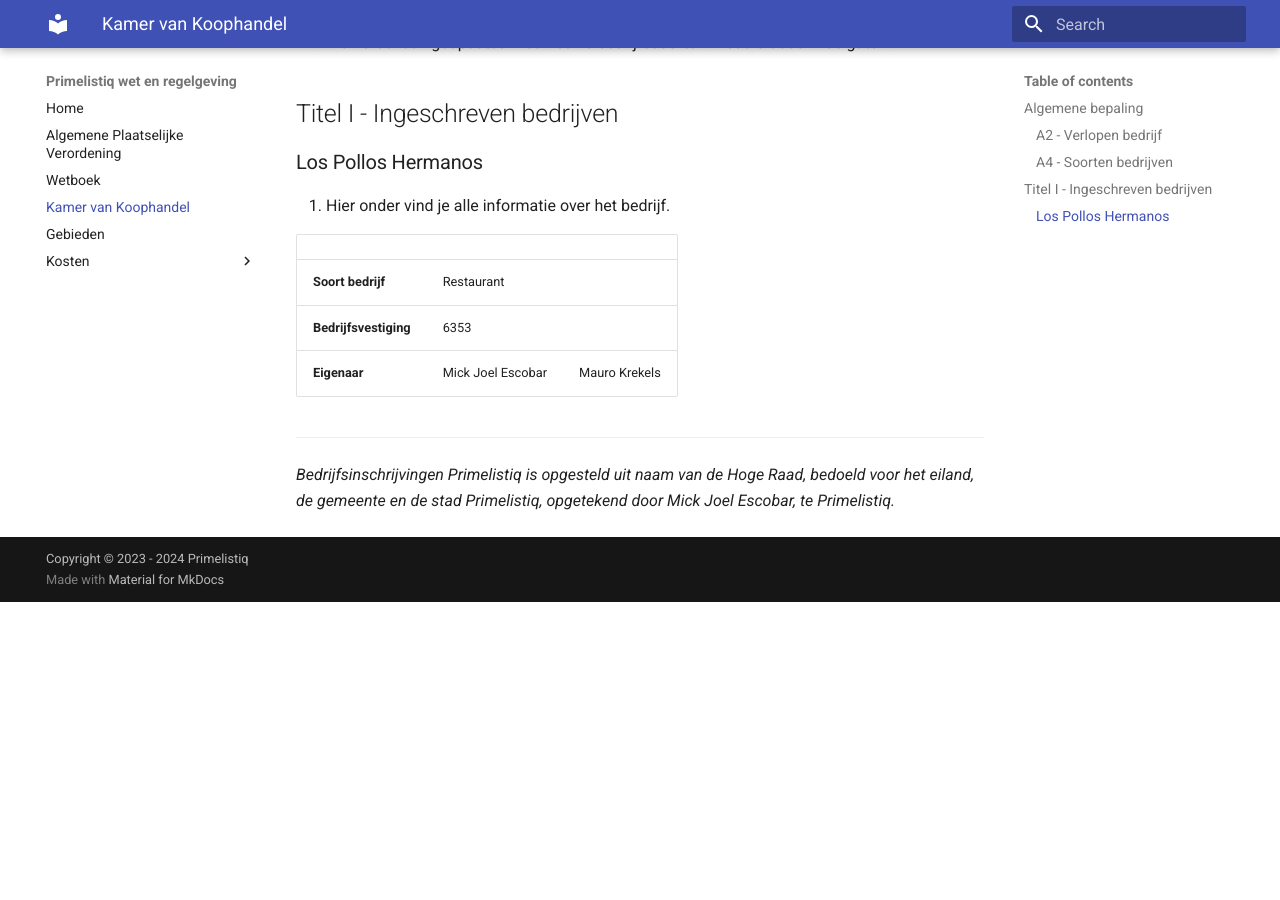
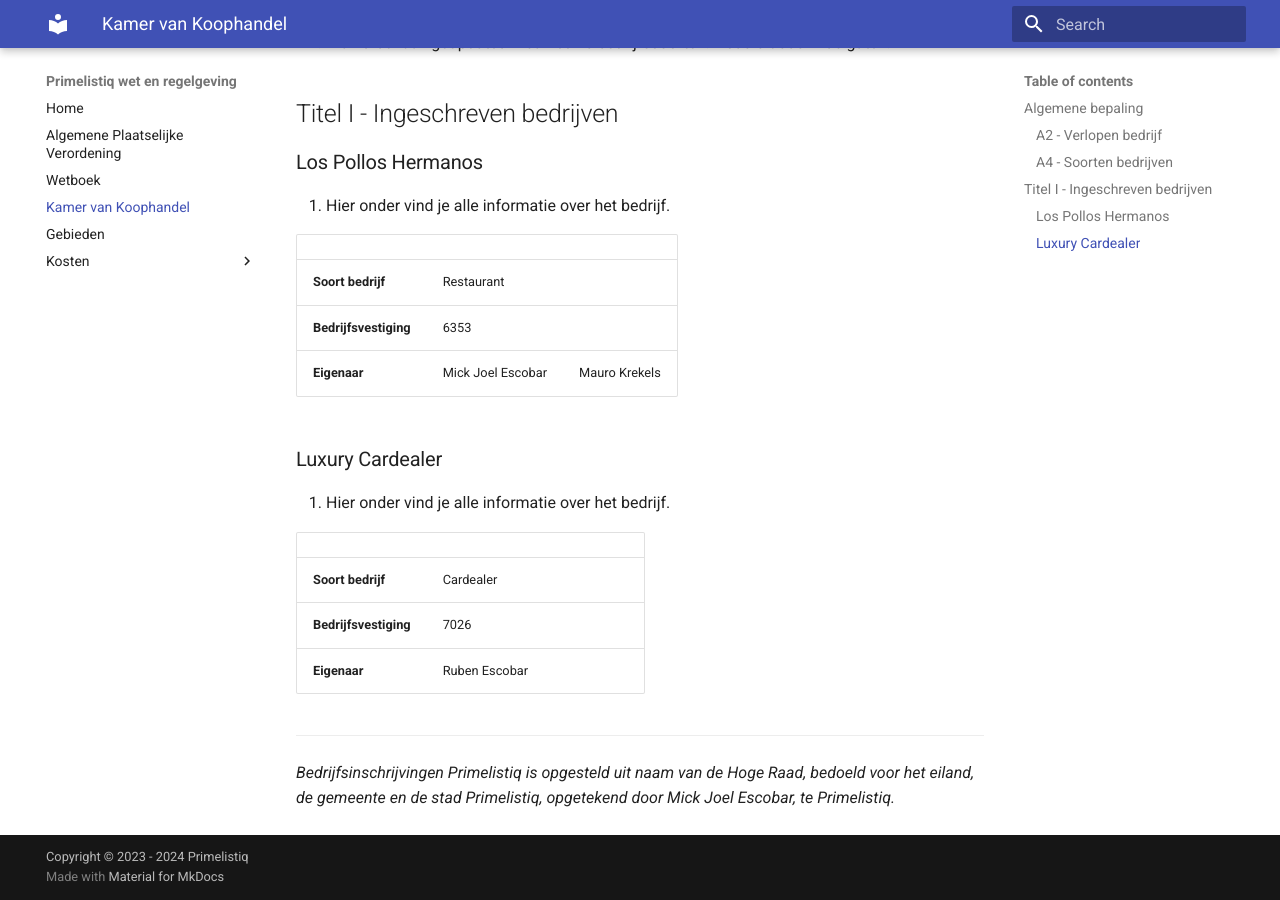
Before and after one commit to mickjoel/wetboek.sunstone, an MkDocs documentation site: the page built from docs/bedrijven.md, in a window 1280 px wide and 900 px high, scrolled down 859 px. Built offline with MkDocs 1.6.1 and Material for MkDocs 9.7.7, drawn with Linux system fonts in a browser that asks for light colours; before the commit the page ends 1461 px from its top, so only the background shows below that.

Commit message:
Update bedrijven.md

```diff
--- a/docs/bedrijven.md
+++ b/docs/bedrijven.md
@@ -36,5 +36,15 @@
 | **Bedrijfsvestiging**  | 6353  |
 | **Eigenaar**  | Mick Joel Escobar | Mauro Krekels |
 
+### Luxury Cardealer
+
+1. Hier onder vind je alle informatie over het bedrijf.
+
+|   |  |  |
+|---|---|---|
+|  **Soort bedrijf** | Cardealer |
+| **Bedrijfsvestiging**  | 7026  |
+| **Eigenaar**  | Ruben Escobar |
+
 ---------------------
 *Bedrijfsinschrijvingen Primelistiq is opgesteld uit naam van de Hoge Raad, bedoeld voor het eiland, de gemeente en de stad Primelistiq, opgetekend door Mick Joel Escobar, te Primelistiq.*
```
